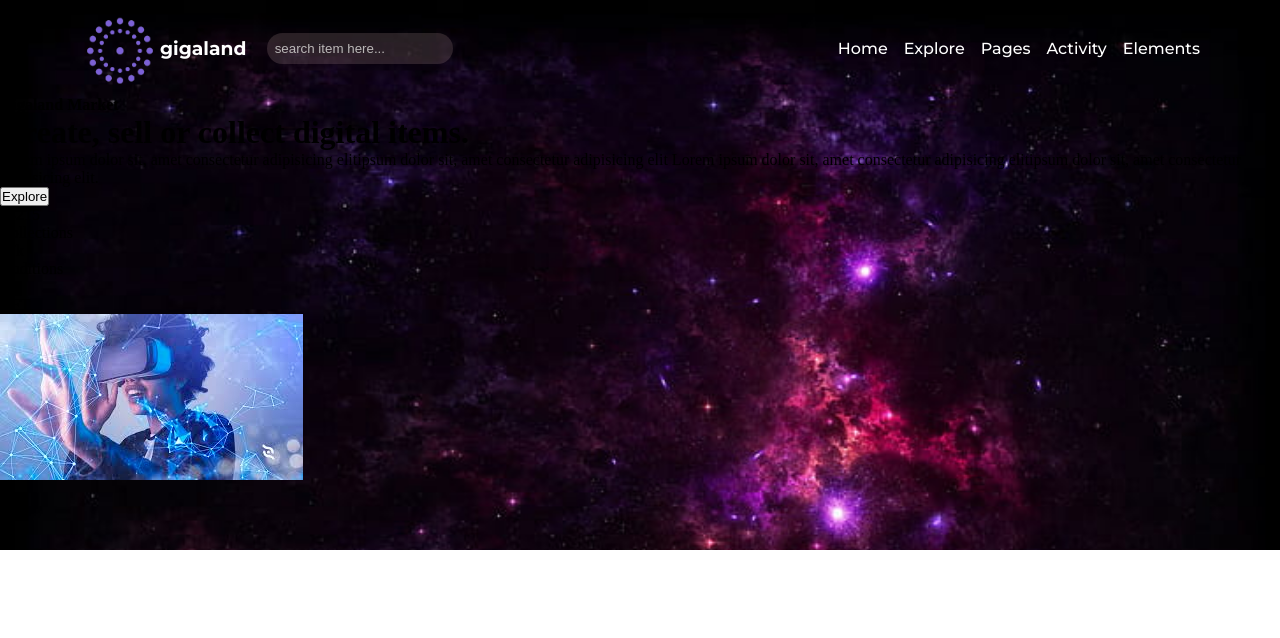
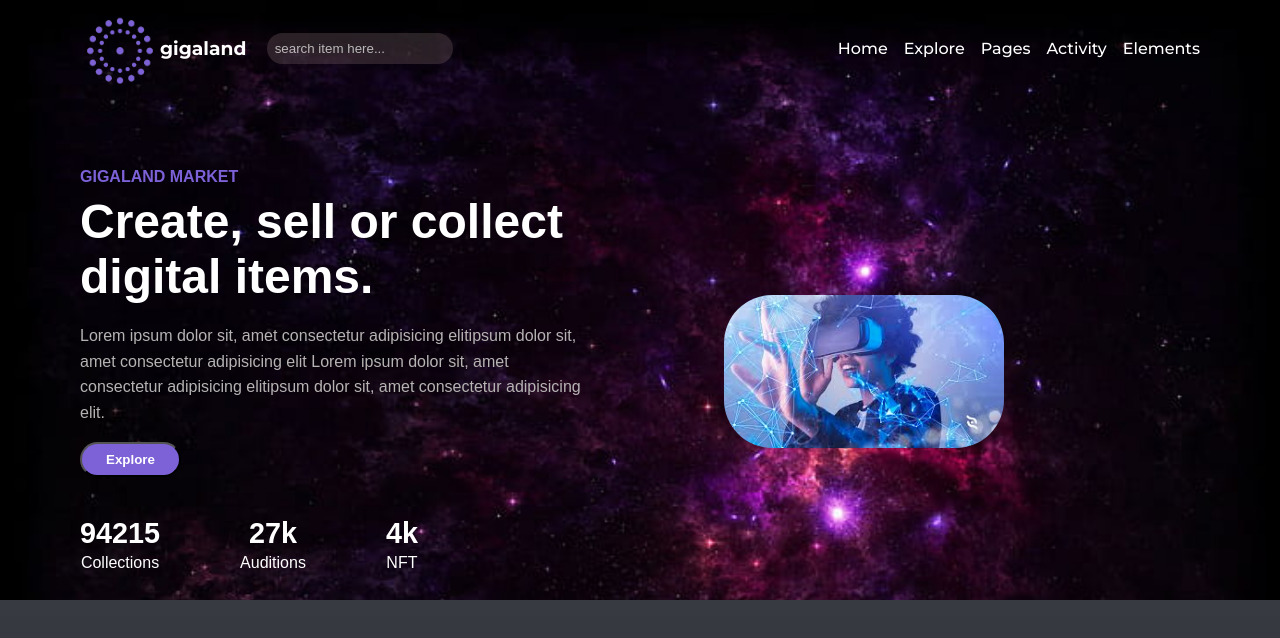
Before and after one commit to CarolMaiaP/marketplace-exercise, a React (Vite) app: page / in a window 1280 px wide. Shown: the top 638 px of the page. Built offline with nearby package versions, Linux system fonts and the light colour scheme.

Commit message:
styles: header styles added

```diff
--- a/src/App.scss
+++ b/src/App.scss
@@ -1,6 +1,6 @@
 .section-header {
   background-image: url("./assets/background-galaxy.jpg");
-  height: 550px;
+  height: 600px;
   background-repeat: no-repeat;
   background-size: cover;
 
@@ -55,4 +55,76 @@
       }
     }
   }
+
+  .header-contain {
+    display: flex;
+    padding: 0.5rem 5rem;
+    font-family: "Open-sans", sans-serif;
+    margin-top: 4rem;
+    align-items: center;
+
+    .main-infos {
+      width: 45%;
+
+      h4 {
+        color: #7c61d7;
+        text-transform: uppercase;
+        margin-bottom: 0.5rem;
+      }
+
+      h1 {
+        color: #fff;
+        font-size: 3rem;
+        margin-bottom: 1.2rem;
+      }
+
+      p {
+        color: #b6b3b3;
+        line-height: 1.6;
+      }
+
+      button {
+        margin-top: 1rem;
+        padding: 0.5rem 1.5rem;
+        border-radius: 20px;
+        background-color: #7c61d7;
+        color: #fff;
+        font-weight: 600;
+      }
+
+      .follows {
+        margin-top: 2.5rem;
+        display: flex;
+        gap: 5rem;
+
+        .follow {
+          display: flex;
+          flex-direction: column;
+          justify-content: center;
+          align-items: center;
+
+          span {
+            color: #fff;
+            font-size: 1.8rem;
+            font-weight: 600;
+          }
+
+          p {
+            color: #fff;
+          }
+        }
+      }
+    }
+
+    .image {
+      width: 50%;
+      display: flex;
+      justify-content: center;
+
+      img {
+        border-radius: 3rem;
+        width: 50%;
+      }
+    }
+  }
 }
--- a/src/index.scss
+++ b/src/index.scss
@@ -3,3 +3,7 @@
   padding: 0;
   box-sizing: border-box;
 }
+
+body {
+  background-image: linear-gradient(#373b41, #202327);
+}
```
